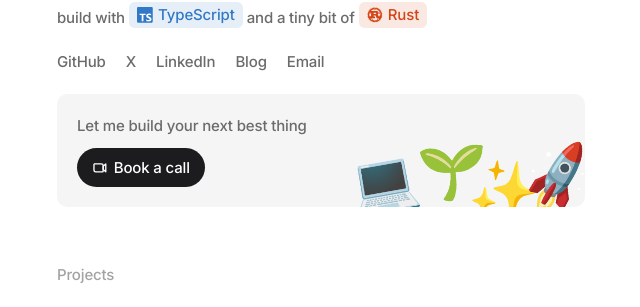
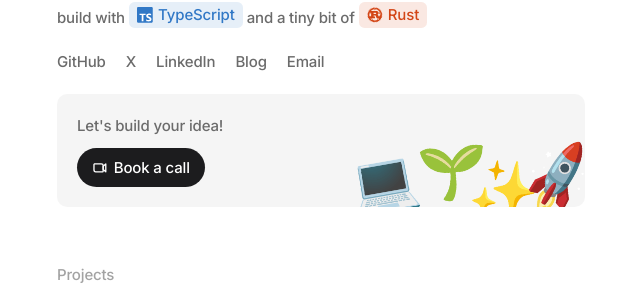
Before and after one commit to hanebox/hanebox.github.io, a Jekyll site: the page built from index.html, in a window 1280 px wide. Shown: the part 190-497 px from the top of the page, without its empty margins (319-959 px from the left). Built offline with Jekyll 4.4.1, drawn with Linux system fonts in a browser that asks for light colours.

Commit message:
copywriting

```diff
--- a/index.html
+++ b/index.html
@@ -103,7 +103,7 @@ description: Han is a software engineer building tools like Ekphos and Notem. Op
     <a href="mailto:hihanebox@gmail.com">Email</a>
   </nav>
   <div class="cta">
-    <p class="cta-text">Let me build your next best thing</p>
+    <p class="cta-text">Let's build your idea!</p>
     <a
       class="em call"
       href="https://cal.com/hanebox/15min"
@@ -123,7 +123,7 @@ description: Han is a software engineer building tools like Ekphos and Notem. Op
         <path d="M17.011 9.385v5.128l3.989 3.487v-12l-3.989 3.385" />
         <path
           d="M3.887 6h10.08c1.468 0 3.033 1.203 3.033 2.803v8.196a.991 .991 0 0 1 -.975 1h-10.373c-1.667 0 -2.652 -1.5 -2.652 -3l.01 -8a.882 .882 0 0 1 .208 -.71a.841 .841 0 0 1 .67 -.287l-.001 -.002"
-      /></svg
+        /></svg
       >Book a call</a
     >
     <div class="cta-emojis" aria-hidden="true">
```
